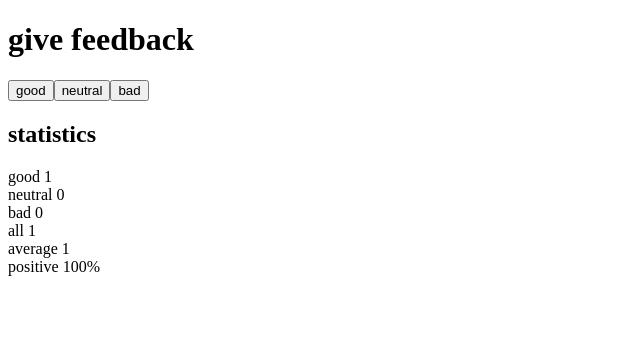
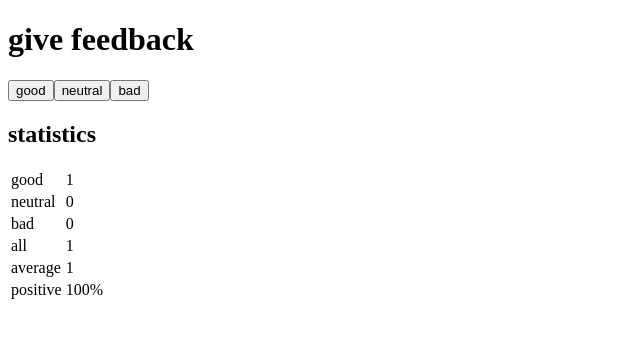
Before and after one commit to kostiya/fullstack-open, a React (Create React App) app in the folder part1/unicafe1.6-1.11/: page / in a window 1280 px wide. Both pictures are taken after a click on the button "good". Shown: the top 338 px of the page, without its empty margins (0-640 px from the left). Built offline with nearby package versions, Linux system fonts and the light colour scheme.

Commit message:
Done 1.11 - adding to table

```diff
--- a/part1/unicafe1.6-1.11/src/App.js
+++ b/part1/unicafe1.6-1.11/src/App.js
@@ -5,9 +5,10 @@ const Button = ({feedbackType, feedbackFunc, feedbackCount}) => (
 )
 
 const StatisticLine = ({statisticType, statisticCount}) => (
-  <>
-  {statisticType} {statisticCount} <br />
-  </>
+  <tr>
+    <td>{statisticType}</td>
+    <td>{statisticCount}</td>
+  </tr>
 )
 
 const Statistics = ({good, neutral, bad}) => {
@@ -23,14 +24,14 @@ const Statistics = ({good, neutral, bad}) => {
     )
   } else {
   return(
-    <>
+    <table>
       <StatisticLine statisticType={'good'} statisticCount={good} />
       <StatisticLine statisticType={'neutral'} statisticCount={neutral} />
       <StatisticLine statisticType={'bad'} statisticCount={bad} />
       <StatisticLine statisticType={'all'} statisticCount={getTotal()} />
       <StatisticLine statisticType={'average'} statisticCount={getAverage()} />
       <StatisticLine statisticType={'positive'} statisticCount={getPositivePercentage() + '%'} />
-    </>
+    </table>
     )
   }
 }
```
